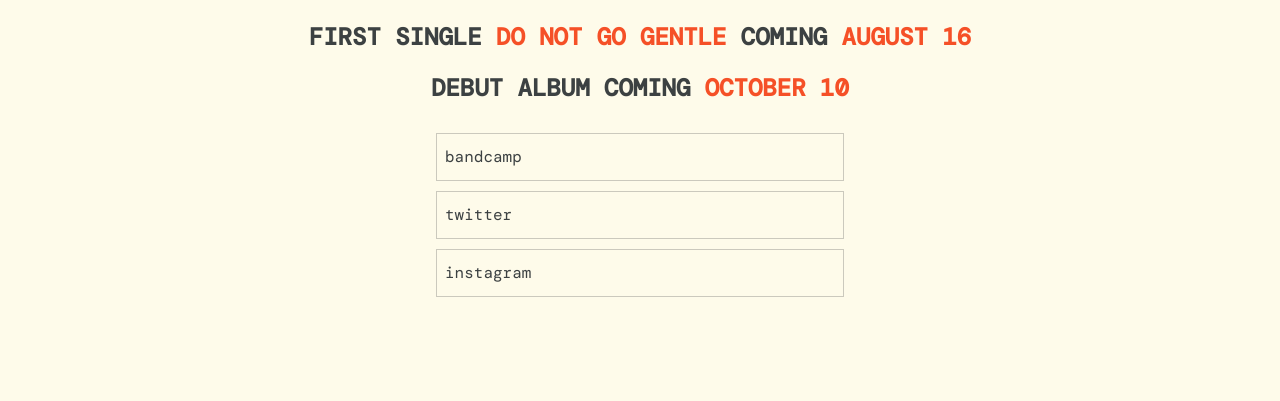
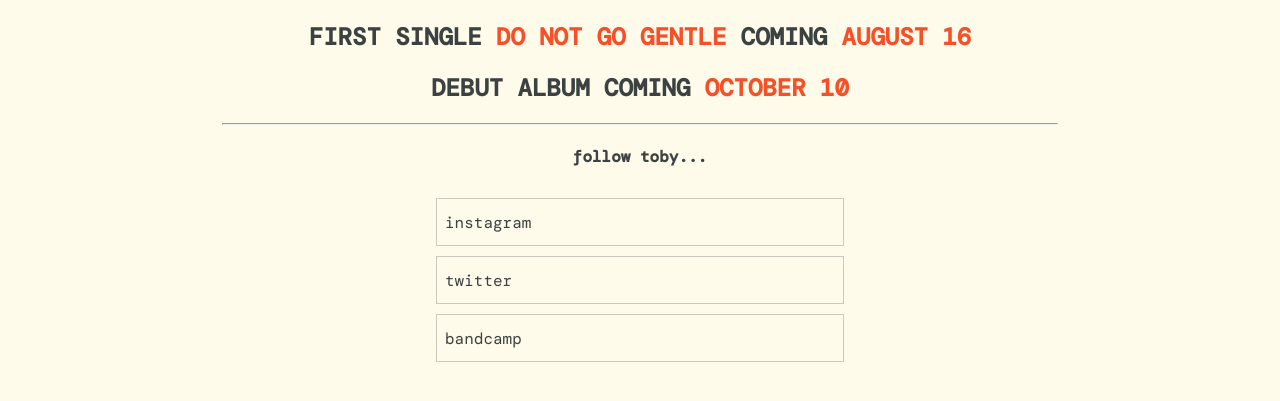
Before and after one commit to brockross/tobythetiger, a plain HTML site: page index.html in a window 1280 px wide. Shown: the part 69-470 px from the top of the page. Drawn offline with nearby package versions, Linux system fonts and the light colour scheme; a web font is replaced by a local one.

Commit message:
add follow text and hr

```diff
--- a/index.html
+++ b/index.html
@@ -40,7 +40,7 @@
       padding: 8px;
     }
 
-    h2 {
+    h2, h4 {
       text-align: center;
     }
 
@@ -65,6 +65,10 @@
       max-width: 390px;
     }
 
+    hr {
+      width: 66%;
+    }
+
     a {
       text-decoration: none;
       color:#3c4142;
@@ -83,10 +87,12 @@
       <marquee id="tagline" scrollamount="6">thoughtful indie rock // Boise, ID</marquee>
       <h2>FIRST SINGLE <span class="important-text">DO NOT GO GENTLE</span> COMING <span class="important-text">AUGUST 16</SPAN></h2>
       <h2>DEBUT ALBUM COMING <span class="important-text">OCTOBER 10</span></h2>
+      <hr />
+      <h4>follow toby...</h4>
       <div id="cards-container">
+        <a href="https://www.instagram.com/toby__the__tiger/" class="link-card">instagram</a>
+        <a href="https://twitter.com/toby_the_tiger_" class="link-card"> twitter</a>
         <a href="https://tobythetiger.bandcamp.com/" class="link-card">bandcamp</a>
-        <a href="https://twitter.com/toby_the_tiger_" class="link-card"> twitter</a>
-        <a href="https://www.instagram.com/toby__the__tiger/" class="link-card">instagram</a>
       </div>
     </div>
   </div>
```
